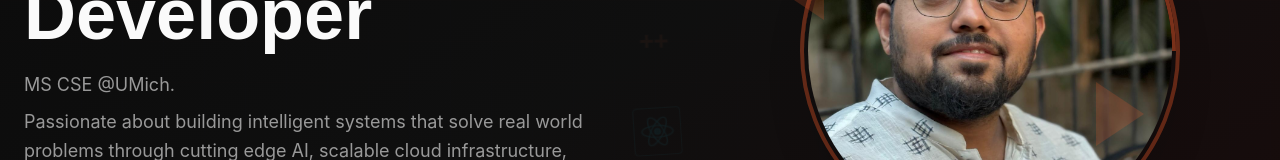
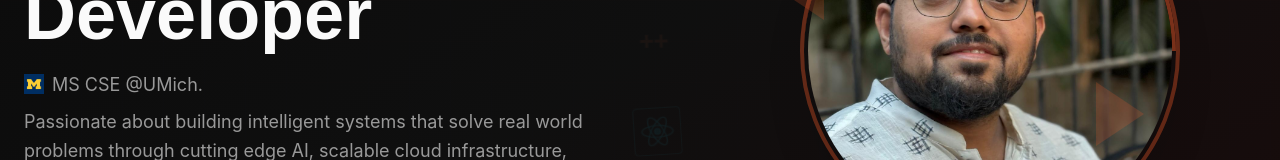
Before and after one commit to amansoni2404/My-Portfolio, a React (Vite) app: page / in a window 1280 px wide. Shown: the part 349-509 px from the top of the page. Built offline with nearby package versions, Linux system fonts and the light colour scheme; the HTML template or start-up script is replaced by a standard one.

Commit message:
Add UMich logo to hero section and move it to start of line

```diff
--- a/src/components/Hero.tsx
+++ b/src/components/Hero.tsx
@@ -226,7 +226,17 @@ const Hero = () => {
               </h2>
 
               <div className="text-muted-foreground text-lg max-w-2xl leading-relaxed space-y-2">
-                <p>MS CSE @UMich.</p>
+                <p className="flex items-center gap-2">
+                  <img
+                    src="/umich-logo.png"
+                    alt="University of Michigan Logo"
+                    className="w-5 h-5 object-contain inline-block"
+                    onError={(e) => {
+                      e.currentTarget.style.display = 'none';
+                    }}
+                  />
+                  <span>MS CSE @UMich.</span>
+                </p>
                 <p>Passionate about building intelligent systems that solve real world problems through cutting edge AI, scalable cloud infrastructure, backend systems, and innovative software solutions.</p>
                 <p>
                   <span className="text-xs font-semibold px-3 py-1 rounded-full bg-accent-orange/20 text-accent-orange border border-accent-orange/30 inline-block">
```
